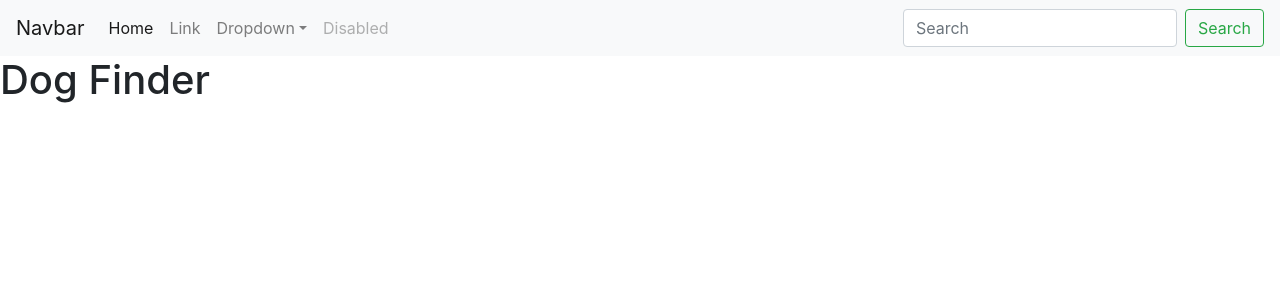
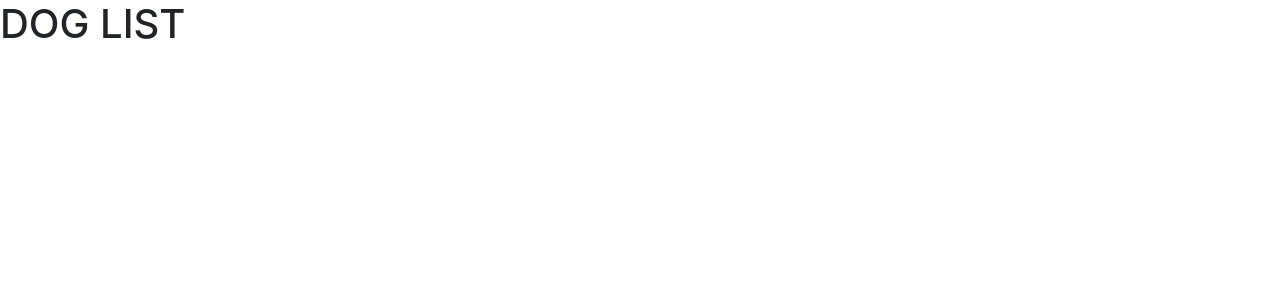
Before and after one commit to liviupreda/react-dog-finder, a React (Create React App) app: page /dogs in a window 1280 px wide. Shown: the top 300 px of the page. Built offline with nearby package versions, Linux system fonts and the light colour scheme.

Commit message:
add DogList comp

```diff
--- a/src/App.js
+++ b/src/App.js
@@ -1,85 +1,51 @@
-import React from "react";
-import logo from "./logo.svg";
+import React, { Component } from "react";
+import DogList from "./DogList";
+import { Switch, Route } from "react-router-dom";
+import whiskey from "./images/whiskey.jpg";
+import hazel from "./images/hazel.jpg";
+import tubby from "./images/tubby.jpg";
 import "./App.css";
 
-function App() {
-  return (
-    <div>
-      <nav class="navbar navbar-expand-lg navbar-light bg-light">
-        <a class="navbar-brand" href="#">
-          Navbar
-        </a>
-        <button
-          class="navbar-toggler"
-          type="button"
-          data-toggle="collapse"
-          data-target="#navbarSupportedContent"
-          aria-controls="navbarSupportedContent"
-          aria-expanded="false"
-          aria-label="Toggle navigation"
-        >
-          <span class="navbar-toggler-icon"></span>
-        </button>
-
-        <div class="collapse navbar-collapse" id="navbarSupportedContent">
-          <ul class="navbar-nav mr-auto">
-            <li class="nav-item active">
-              <a class="nav-link" href="#">
-                Home <span class="sr-only">(current)</span>
-              </a>
-            </li>
-            <li class="nav-item">
-              <a class="nav-link" href="#">
-                Link
-              </a>
-            </li>
-            <li class="nav-item dropdown">
-              <a
-                class="nav-link dropdown-toggle"
-                href="#"
-                id="navbarDropdown"
-                role="button"
-                data-toggle="dropdown"
-                aria-haspopup="true"
-                aria-expanded="false"
-              >
-                Dropdown
-              </a>
-              <div class="dropdown-menu" aria-labelledby="navbarDropdown">
-                <a class="dropdown-item" href="#">
-                  Action
-                </a>
-                <a class="dropdown-item" href="#">
-                  Another action
-                </a>
-                <div class="dropdown-divider"></div>
-                <a class="dropdown-item" href="#">
-                  Something else here
-                </a>
-              </div>
-            </li>
-            <li class="nav-item">
-              <a class="nav-link disabled" href="#">
-                Disabled
-              </a>
-            </li>
-          </ul>
-          <form class="form-inline my-2 my-lg-0">
-            <input
-              class="form-control mr-sm-2"
-              type="search"
-              placeholder="Search"
-              aria-label="Search"
-            />
-            <button class="btn btn-outline-success my-2 my-sm-0" type="submit">
-              Search
-            </button>
-          </form>
-        </div>
-      </nav>
-      <h1 classname="display-1">Dog Finder</h1>
-    </div>
-  );
+class App extends Component {
+  static defaultProps = {
+    dogs: [
+      {
+        name: "Whiskey",
+        age: 5,
+        src: whiskey,
+        facts: [
+          "Whiskey loves eating popcorn.",
+          "Whiskey is a terrible guard dog.",
+          "Whiskey wants to cuddle with you!"
+        ]
+      },
+      {
+        name: "Hazel",
+        age: 3,
+        src: hazel,
+        facts: [
+          "Hazel has soooo much energy!",
+          "Hazel is highly intelligent.",
+          "Hazel loves people more than dogs."
+        ]
+      },
+      {
+        name: "Tubby",
+        age: 4,
+        src: tubby,
+        facts: [
+          "Tubby is not the brightest dog",
+          "Tubby does not like walks or exercise.",
+          "Tubby loves eating food."
+        ]
+      }
+    ]
+  };
+  render() {
+    return (
+      <Route path="/dogs" render={() => <DogList dogs={this.props.dogs} />} />
+    );
+  }
 }
 
 export default App;
--- /dev/null
+++ b/src/DogList.js
@@ -0,0 +1,13 @@
+import React, { Component } from "react";
+
+class DogList extends Component {
+  render() {
+    return (
+      <div>
+        <h1>DOG LIST</h1>
+      </div>
+    );
+  }
+}
+
+export default DogList;
--- a/src/index.js
+++ b/src/index.js
@@ -1,12 +1,18 @@
 import React from "react";
 import ReactDOM from "react-dom";
+import { BrowserRouter } from "react-router-dom";
 import "bootstrap";
 import "bootstrap/dist/css/bootstrap.min.css";
 import "./index.css";
 import App from "./App";
 import * as serviceWorker from "./serviceWorker";
 
-ReactDOM.render(<App />, document.getElementById("root"));
+ReactDOM.render(
+  <BrowserRouter>
+    <App />
+  </BrowserRouter>,
+  document.getElementById("root")
+);
 
 // If you want your app to work offline and load faster, you can change
 // unregister() to register() below. Note this comes with some pitfalls.
```
Also changed, not shown: src/DogList.css (added).
